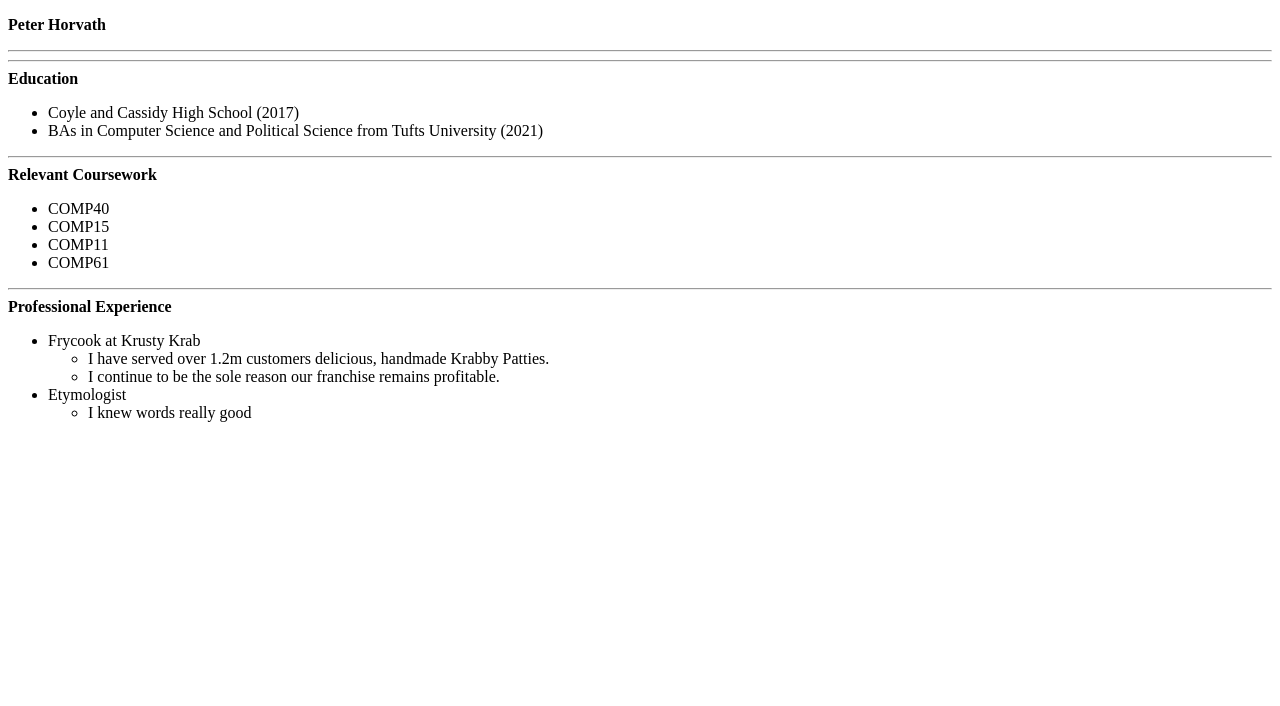
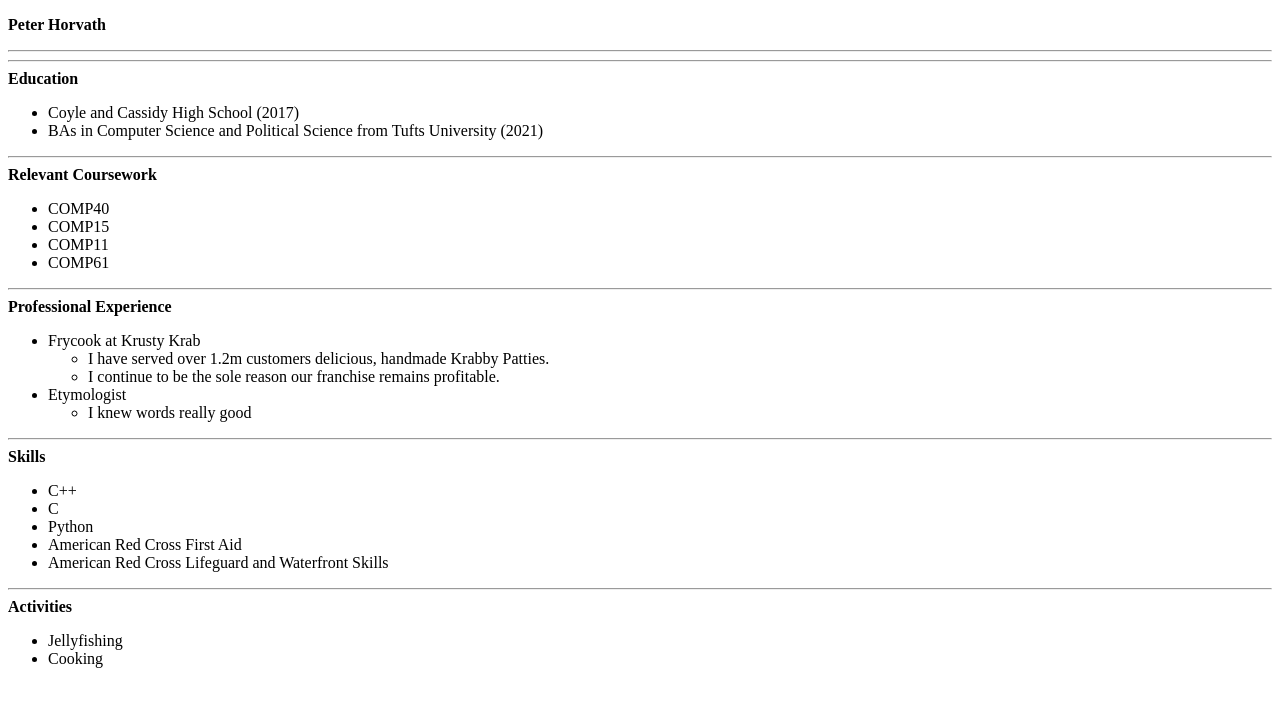
Before and after one commit to phorva01/phorva01.github.io, a plain HTML site: page resume.html in a window 1280 px wide. Drawn offline with Linux system fonts and the light colour scheme.

Commit message:
added activities and skills

```diff
--- a/resume.html
+++ b/resume.html
@@ -9,6 +9,7 @@
     <p>
       <strong>Peter Horvath</strong>
       <hr/><hr/>
+
       <strong>Education</strong>
       <br/>
         <ul>
@@ -16,6 +17,7 @@
           <li>BAs in Computer Science and Political Science from Tufts University (2021)</li>
         </ul>
       <hr/>
+
       <strong>Relevant Coursework</strong>
       <br/>
         <ul>
@@ -25,6 +27,7 @@
           <li>COMP61</li>
         </ul>
       <hr/>
+
       <strong>Professional Experience</strong>
       <br/>
         <ul>
@@ -38,6 +41,24 @@
               <li>I knew words really good</li>
             </ul>
         </ul>
+        <hr/>
+
+    <strong>Skills</strong>
+    <ul>
+      <li>C++</li>
+      <li>C</li>
+      <li>Python</li>
+      <li>American Red Cross First Aid</li>
+      <li>American Red Cross Lifeguard and Waterfront Skills</li>
+    </ul>
+    <hr/>
+
+    <strong>Activities</strong>
+    <ul>
+      <li>Jellyfishing</li>
+      <li>Cooking</li>
+    </ul>
+
     </p>
 
   </body>
```
